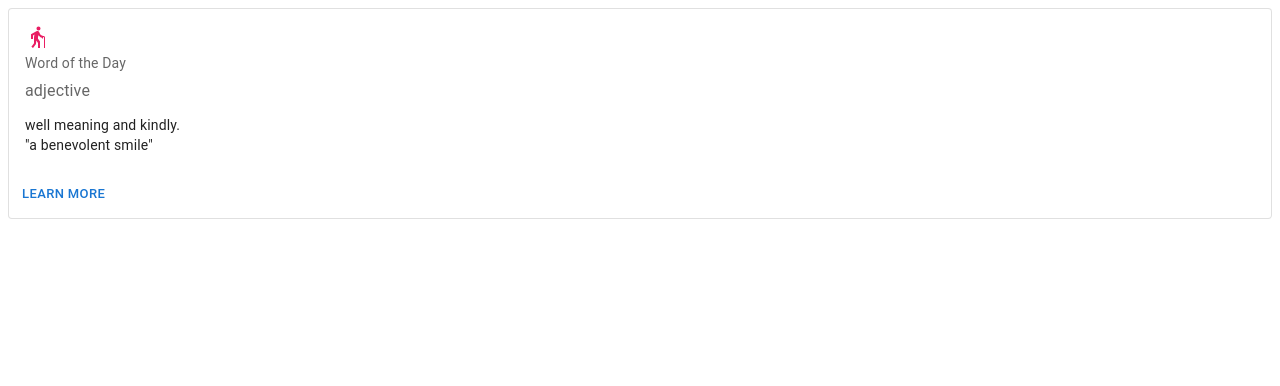
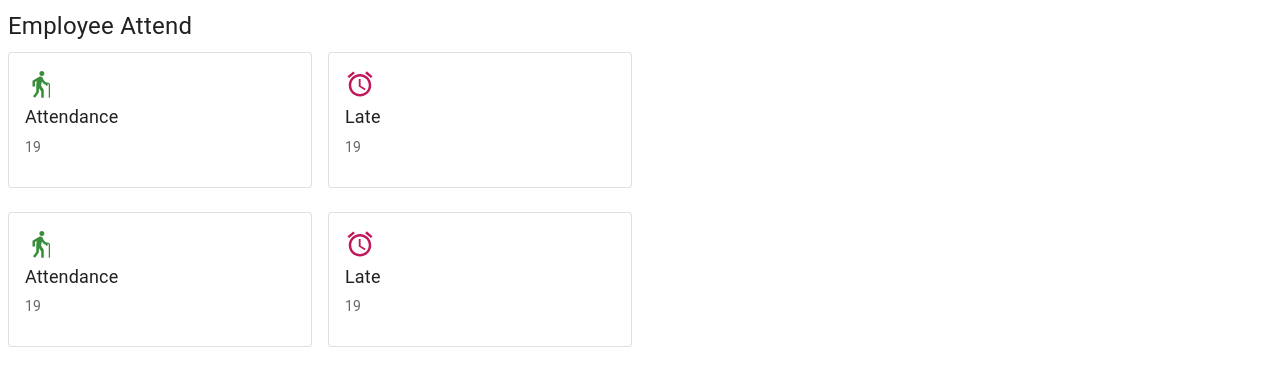
Before and after one commit to MohammedYaseen2023/HRDASHBOARD, a React (Vite) app in the folder HRDASHBOARD/: page / in a window 1280 px wide. Shown: the top 386 px of the page. Built offline with nearby package versions, Linux system fonts and the light colour scheme.

Commit message:
add cards

```diff
--- a/HRDASHBOARD/src/MainApp.jsx
+++ b/HRDASHBOARD/src/MainApp.jsx
@@ -3,10 +3,17 @@ import Box from '@mui/material/Box';
 import Card from '@mui/material/Card';
 import CardActions from '@mui/material/CardActions';
 import CardContent from '@mui/material/CardContent';
-import Button from '@mui/material/Button';
 import Typography from '@mui/material/Typography';
-import ElderlySharpIcon from '@mui/icons-material/ElderlySharp';
-import { pink } from '@mui/material/colors';
+import ElderlyIcon from '@mui/icons-material/Elderly';
+import DirectionsRunIcon from '@mui/icons-material/DirectionsRun';
+import AccessAlarmsIcon from '@mui/icons-material/AccessAlarms';
+import { pink, green } from '@mui/material/colors';
+import { AttendCount } from './signals';
+import { Grid, Stack } from '@mui/material';
+ function AttendCountFunction() {
+  AttendCount.value = 19;
+  return AttendCount
+}
 // const bull = (
 //   <Box
 //     component="span"
@@ -16,35 +23,90 @@ import { pink } from '@mui/material/colors';
 //   </Box>
 // );
 
-const card = (
+const CardAttend = (
   <React.Fragment>
-    <CardContent>
-     <ElderlySharpIcon sx={{ color: pink[500] }} />
-      <Typography sx={{ fontSize: 14 }} color="text.secondary" gutterBottom>
-        Word of the Day
-      </Typography>
-      <Typography variant="h5" component="div">
-        {/* be{bull}nev{bull}o{bull}lent */}
-      </Typography>
-      <Typography sx={{ mb: 1.5 }} color="text.secondary">
-        adjective
-      </Typography>
-      <Typography variant="body2">
-        well meaning and kindly.
-        <br />
-        {'"a benevolent smile"'}
-      </Typography>
-    </CardContent>
-    <CardActions>
-      <Button size="small">Learn More</Button>
-    </CardActions>
+
+      <CardContent>
+              <ElderlyIcon sx={{ color: green[700], fontSize: 30 }} />
+        <Typography sx={{ fontSize: 18 }} color="text.main" gutterBottom>
+          Attendance
+        </Typography>
+        <Typography sx={{ fontSize: 14 }} color="text.secondary" gutterBottom>
+          {AttendCountFunction()}
+        </Typography>
+      </CardContent>
+  </React.Fragment>
+);
+
+
+
+const CardLate = (
+  <React.Fragment>
+      <CardContent>
+
+        <AccessAlarmsIcon sx={{ color: pink[700], fontSize: 30 }} />
+        <Typography sx={{ fontSize: 18 }} color="text.main" gutterBottom>
+          Late
+        </Typography>
+        <Typography sx={{ fontSize: 14 }} color="text.secondary" gutterBottom>
+          {AttendCountFunction()}
+        </Typography>
+      </CardContent>
   </React.Fragment>
 );
 
 export default function OutlinedCard() {
   return (
-    <Box sx={{ minWidth: 275 }}>
-      <Card variant="outlined">{card}</Card>
+
+    <Box sx={{ minWidth: 275 }} >
+          <Box  >
+          <Typography sx={{ fontSize: 24 }} color="text.primary" gutterBottom>
+          Employee Attend
+        </Typography>
+    </Box>
+      <Grid container spacing={2} >
+        <Grid item xs={12} sm={3} >
+        <Card variant="outlined">{CardAttend}</Card>
+        </Grid>
+
+        <Grid item xs={12} sm={3}>
+        <Card variant="outlined">{CardLate}</Card>
+        </Grid>
+
+      </Grid>
+
+      <Grid container spacing={2} mt={1}>
+        <Grid item xs={12} sm={3} >
+        <Card variant="outlined">{CardAttend}</Card>
+        </Grid>
+
+        <Grid item xs={12} sm={3}>
+        <Card variant="outlined">{CardLate}</Card>
+        </Grid>
+
+      </Grid>
     </Box>
   );
 }
+
+// working card
+// const card = (
+//   <React.Fragment>
+
+//       <CardContent>
+//         <Typography sx={{ fontSize: 24 }} color="text.primary" gutterBottom>
+//           Employee Attend
+//         </Typography>
+//         <ElderlySharpIcon sx={{ color: green[700], fontSize: 30 }} />
+//         <Typography sx={{ fontSize: 18 }} color="text.main" gutterBottom>
+//           Attendance
+//         </Typography>
+//         <Typography sx={{ fontSize: 14 }} color="text.secondary" gutterBottom>
+//           {AttendCountFunction()}
+//         </Typography>
+//       </CardContent>
+//       <CardActions>
+//       </CardActions>
+
+//   </React.Fragment>
+// );
--- a/HRDASHBOARD/src/api.jsx
+++ b/HRDASHBOARD/src/api.jsx
@@ -3,7 +3,7 @@ import React, { useState } from 'react';
 
 import DatePicker from 'react-datepicker';
 import 'react-datepicker/dist/react-datepicker.css'; // Import the CSS file
-import { fromDate } from './signals';
-import { AttendData } from './signals';
-
+import { fromDate } from './Signals';
+import { AttendData } from './Signals';
+import {AttendCount} from './Signals';
 AttendData=[60,40,20];
--- a/HRDASHBOARD/src/attend.jsx
+++ b/HRDASHBOARD/src/attend.jsx
@@ -4,7 +4,7 @@ import Box from '@mui/material/Box';
 import dayjs from 'dayjs'
 import DatePicker from 'react-datepicker';
 import 'react-datepicker/dist/react-datepicker.css'; // Import the CSS file
-import { fromDate, toDate } from './signals';
+import { fromDate, toDate } from './Signals';
 import { Stack } from '@mui/material';
 import Card from "@mui/material/Card";
 import CardContent from '@mui/material/CardContent';
--- a/HRDASHBOARD/src/signals.js
+++ b/HRDASHBOARD/src/signals.js
@@ -7,7 +7,7 @@ export const fromDate = signal(new Date());
 export const toDate = signal(new Date());
 export const fromToDate = computed(() => `${fromDate.value} ${toDate.value}`);
 export const AttendData = signal();
-
+export const  AttendCount =signal();
 export const globalData = signal({
 
 })
```
